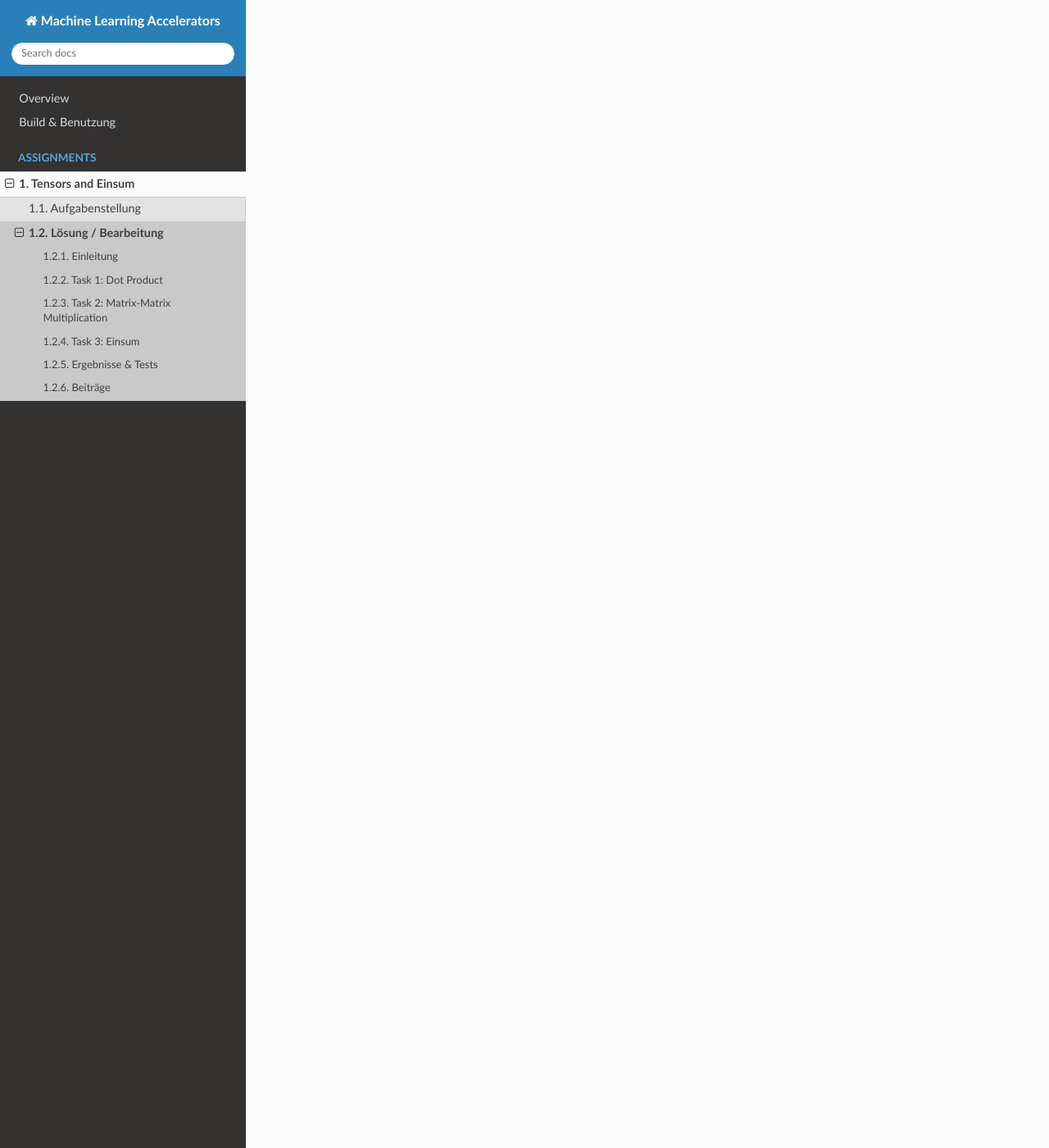
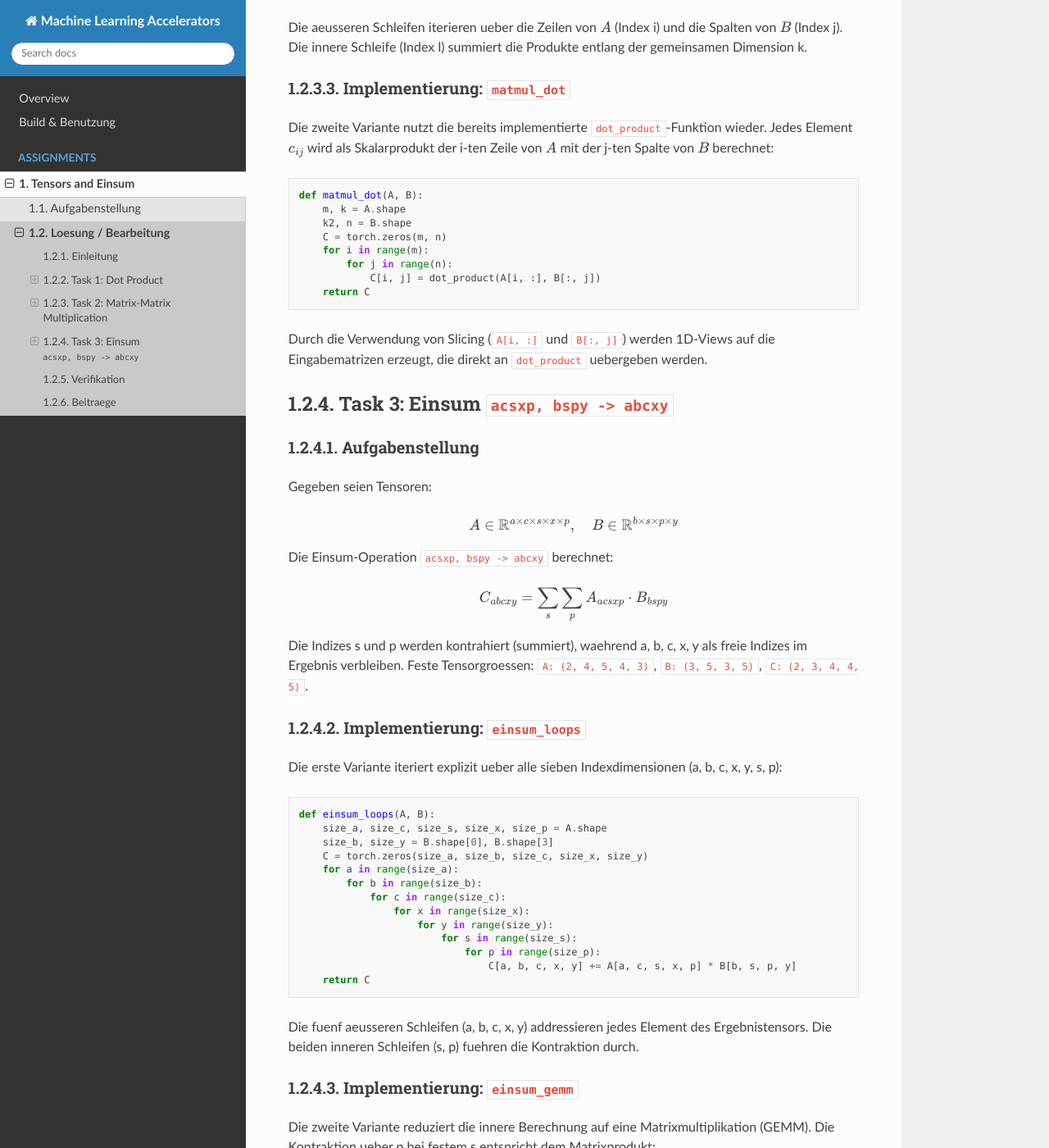
Before and after one commit to Intelligence420/mla, a Sphinx documentation site: the page built from sphinx/source/chapters/01_tensors_and_einsum/loesung.rst, in a window 1280 px wide and 1400 px high, scrolled down 1799 px. Shown: the whole window at 82% size. Built offline with Sphinx 7.4.7 and the Read the Docs theme 3.1.0, drawn with Linux system fonts in a browser that asks for light colours; some of the changed text lies outside the part shown.

Commit message:
Integrate assignment 01 solution and report from main
Brings Oliver's tensor-operation implementations (dot_product,
matmul_loops, matmul_dot, einsum_loops, einsum_gemm) and the
assignment-01 report into our sphinx/chapters structure. Also
adds the tar/ template files for submission.

```diff
--- a/sphinx/source/chapters/01_tensors_and_einsum/loesung.rst
+++ b/sphinx/source/chapters/01_tensors_and_einsum/loesung.rst
@@ -1,7 +1,7 @@
 .. _ch01_loesung:
 
 #####################
-Lösung / Bearbeitung
+Loesung / Bearbeitung
 #####################
 
 .. contents:: Inhaltsverzeichnis
@@ -11,40 +11,187 @@ Lösung / Bearbeitung
 Einleitung
 ==========
 
-Dieses Kapitel dokumentiert unsere Lösung des ersten Assignments:
+Dieses Kapitel dokumentiert unsere Loesung des ersten Assignments:
 *Tensors and Einsum*. Ziel ist die Implementierung grundlegender
-Tensor-Operationen in Python/PyTorch – vom Dot Product über
+Tensor-Operationen in Python/PyTorch -- vom Dot Product ueber
 Matrix-Multiplikation bis hin zu komplexeren Einsum-Kontraktionen.
 
 Task 1: Dot Product
 ====================
 
-.. Beschreibt die Implementierung des Dot Products mittels for-Loop.
+Aufgabenstellung
+----------------
 
-*TODO: Implementierungsbeschreibung ergänzen.*
+Das Skalarprodukt zweier Vektoren :math:`\mathbf{a}, \mathbf{b} \in \mathbb{R}^n`
+ist definiert als:
+
+.. math::
+
+   \mathbf{a} \cdot \mathbf{b} = \sum_{k=0}^{n-1} a_k \cdot b_k
+
+Implementierung
+---------------
+
+Die Funktion ``dot_product(a, b)`` iteriert mit einer for-Schleife ueber alle Elemente
+der Eingabevektoren und akkumuliert die elementweisen Produkte:
+
+.. code-block:: python
+
+   def dot_product(a: torch.Tensor, b: torch.Tensor) -> torch.Tensor:
+       result = torch.tensor(0.0)
+       for i in range(a.size()[0]):
+           result += a[i] * b[i]
+       return result
+
+Die Funktion ist fuer beliebige Vektorlaengen geeignet, da ``a.size()[0]`` die Laenge
+dynamisch bestimmt. Die Korrektheit wird gegen ``torch.dot`` geprueft.
 
 Task 2: Matrix-Matrix Multiplication
 ======================================
 
-.. Beschreibt die Implementierung von matmul_loops und matmul_dot.
+Aufgabenstellung
+----------------
 
-*TODO: Implementierungsbeschreibung ergänzen.*
+Das Matrixprodukt :math:`C = A \cdot B` fuer
+:math:`A \in \mathbb{R}^{m \times k}`,
+:math:`B \in \mathbb{R}^{k \times n}` ist elementweise definiert als:
 
-Task 3: Einsum
-===============
+.. math::
 
-.. Beschreibt die Implementierung von einsum_loops und einsum_gemm.
+   c_{ij} = \sum_{l=0}^{k-1} a_{il} \cdot b_{lj}
 
-*TODO: Implementierungsbeschreibung ergänzen.*
+Implementierung: ``matmul_loops``
+---------------------------------
 
-Ergebnisse & Tests
-===================
+Die erste Variante verwendet drei verschachtelte for-Schleifen, die direkt
+die Summationsformel umsetzen:
 
-.. Zeigt Testergebnisse und eventuelle Laufzeitvergleiche.
+.. code-block:: python
 
-*TODO: Testergebnisse einfügen.*
+   def matmul_loops(A, B):
+       m, k = A.shape
+       k2, n = B.shape
+       C = torch.zeros(m, n)
+       for i in range(m):
+           for j in range(n):
+               for l in range(k):
+                   C[i, j] += A[i, l] * B[l, j]
+       return C
 
-Beiträge
+Die aeusseren Schleifen iterieren ueber die Zeilen von :math:`A` (Index i) und die
+Spalten von :math:`B` (Index j). Die innere Schleife (Index l) summiert die
+Produkte entlang der gemeinsamen Dimension k.
+
+Implementierung: ``matmul_dot``
+-------------------------------
+
+Die zweite Variante nutzt die bereits implementierte ``dot_product``-Funktion wieder.
+Jedes Element :math:`c_{ij}` wird als Skalarprodukt der i-ten Zeile von :math:`A`
+mit der j-ten Spalte von :math:`B` berechnet:
+
+.. code-block:: python
+
+   def matmul_dot(A, B):
+       m, k = A.shape
+       k2, n = B.shape
+       C = torch.zeros(m, n)
+       for i in range(m):
+           for j in range(n):
+               C[i, j] = dot_product(A[i, :], B[:, j])
+       return C
+
+Durch die Verwendung von Slicing (``A[i, :]`` und ``B[:, j]``) werden 1D-Views
+auf die Eingabematrizen erzeugt, die direkt an ``dot_product`` uebergeben werden.
+
+Task 3: Einsum ``acsxp, bspy -> abcxy``
+=========================================
+
+Aufgabenstellung
+----------------
+
+Gegeben seien Tensoren:
+
+.. math::
+
+   A \in \mathbb{R}^{a \times c \times s \times x \times p}, \quad
+   B \in \mathbb{R}^{b \times s \times p \times y}
+
+Die Einsum-Operation ``acsxp, bspy -> abcxy`` berechnet:
+
+.. math::
+
+   C_{abcxy} = \sum_{s} \sum_{p} A_{acsxp} \cdot B_{bspy}
+
+Die Indizes s und p werden kontrahiert (summiert), waehrend a, b, c, x, y
+als freie Indizes im Ergebnis verbleiben.
+Feste Tensorgroessen: ``A: (2, 4, 5, 4, 3)``, ``B: (3, 5, 3, 5)``, ``C: (2, 3, 4, 4, 5)``.
+
+Implementierung: ``einsum_loops``
+---------------------------------
+
+Die erste Variante iteriert explizit ueber alle sieben Indexdimensionen
+(a, b, c, x, y, s, p):
+
+.. code-block:: python
+
+   def einsum_loops(A, B):
+       size_a, size_c, size_s, size_x, size_p = A.shape
+       size_b, size_y = B.shape[0], B.shape[3]
+       C = torch.zeros(size_a, size_b, size_c, size_x, size_y)
+       for a in range(size_a):
+           for b in range(size_b):
+               for c in range(size_c):
+                   for x in range(size_x):
+                       for y in range(size_y):
+                           for s in range(size_s):
+                               for p in range(size_p):
+                                   C[a, b, c, x, y] += A[a, c, s, x, p] * B[b, s, p, y]
+       return C
+
+Die fuenf aeusseren Schleifen (a, b, c, x, y) addressieren jedes Element des
+Ergebnistensors. Die beiden inneren Schleifen (s, p) fuehren die Kontraktion durch.
+
+Implementierung: ``einsum_gemm``
+--------------------------------
+
+Die zweite Variante reduziert die innere Berechnung auf eine Matrixmultiplikation (GEMM).
+Die Kontraktion ueber p bei festem s entspricht dem Matrixprodukt:
+
+.. math::
+
+   C_{abcxy} \mathrel{+}= \underbrace{A_{acs\cdot\cdot}}_{x \times p} \;\cdot\; \underbrace{B_{bs\cdot\cdot}}_{p \times y}
+
+Durch Slicing mit ``A[a, c, s, :, :]`` (Shape :math:`x \times p`) und
+``B[b, s, :, :]`` (Shape :math:`p \times y`) ergibt sich ein :math:`x \times y`
+Matrixprodukt, das ueber alle Werte von s akkumuliert wird:
+
+.. code-block:: python
+
+   def einsum_gemm(A, B):
+       size_a, size_c, size_s, size_x, size_p = A.shape
+       size_b, size_y = B.shape[0], B.shape[3]
+       C = torch.zeros(size_a, size_b, size_c, size_x, size_y)
+       for a in range(size_a):
+           for b in range(size_b):
+               for c in range(size_c):
+                   for s in range(size_s):
+                       C[a, b, c, :, :] += A[a, c, s, :, :] @ B[b, s, :, :]
+       return C
+
+Diese Variante ist deutlich effizienter als ``einsum_loops``, da die innerste
+Berechnung durch PyTorchs optimierte Matrixmultiplikation (``@``-Operator) ersetzt
+wird und die zwei innersten Schleifen (x und y sowie p) entfallen.
+
+Verifikation
+============
+
+Alle Implementierungen werden gegen die PyTorch-Referenzfunktionen geprueft:
+
+* **Task 1:** ``dot_product`` vs. ``torch.dot`` -- bestanden
+* **Task 2:** ``matmul_loops`` und ``matmul_dot`` vs. ``torch.matmul`` -- bestanden
+* **Task 3:** ``einsum_loops`` und ``einsum_gemm`` vs. ``torch.einsum`` -- bestanden
+
+Beitraege
 =========
 
 .. list-table::
@@ -54,6 +201,6 @@ Beiträge
    * - Person
      - Beitrag
    * - Oliver Dietzel
-     - *TODO*
+     - Implementierung aller Funktionen, Lösungsdokumentation
    * - Moritz Martin
-     - *TODO*
+     - Projektstruktur, Sphinx-Dokumentation, Build-Setup
```
Also changed, not shown: 5 other files.
